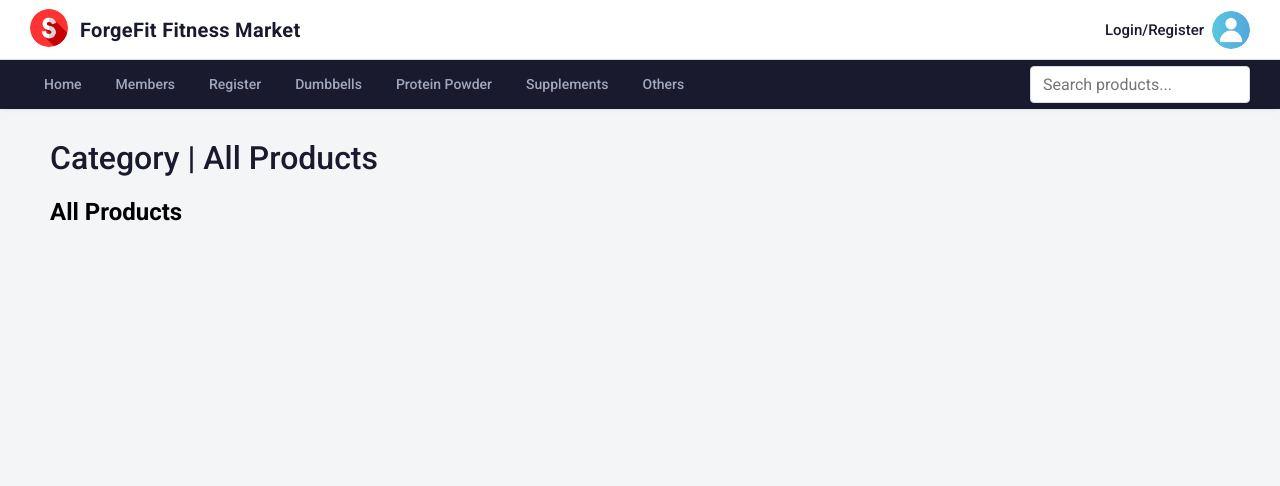
After one commit to NextSemIsMySem/bmit2013-assignment, a PHP site: page /app/category.php in a window 1280 px wide. The commit adds this page. Shown: the top 486 px of the page. Run offline with PHP 8.4, Linux system fonts and the light colour scheme; data that the repository does not hold is empty; a stand-in replaces the project's code that opens the database connection.

Commit message:
Updates upon product details, and product page

```diff
--- a/app/_head.php
+++ b/app/_head.php
@@ -15,7 +15,7 @@
             <a href="/">
                 <img class="faker" src="/images/sport.png" alt="Logo">
             </a>
-            <h1 class="demotitle">Shopping Center Demo</h1>
+            <h1 class="demotitle">ForgeFit Fitness Market</h1>
             <a href="/" class="profile-link">
                 <h1 class="heading">Profile</h1>
                 <img class="profile-icon" src="/images/profile.png" alt="Profile">
@@ -30,6 +30,13 @@
         <!-- TODO Phase 2: only show Register when logged out (replace with a login link when logged in) -->
         <a href="/page/member/register.php">Register</a>
         <!-- Further module nav links are added here per phase (e.g. Product, Cart) -->
+        <a href="/page/category.php?category=dumbbells">Dumbbells</a>
+        <a href="/page/category.php?category=protein_powder">Protein Powder</a>
+        <a href="/page/category.php?category=supplements">Supplements</a>
+        <a href="/page/category.php?category=other">Others</a>
+        <form class="search-bar" action="" method="get">
+            <input type="search" name="search" placeholder="Search products..." aria-label="Search products">
+        </form>
     </nav>
 
     <div id="info"><?= temp('info') ?></div>
--- /dev/null
+++ b/app/category.php
@@ -0,0 +1,46 @@
+<?php
+require '_base.php';
+
+$cat = $_GET['category'] ?? 'all';
+$categories = [
+    'dumbbells' => ['label' => 'Dumbbell', 'ids' => [1]],
+    'protein_powder' => ['label' => 'Protein Powder', 'ids' => [2]],
+    'supplements' => ['label' => 'Supplements', 'ids' => [3]],
+    'other' => ['label' => 'Others', 'ids' => [4, 5]],
+];
+
+if ($cat === 'all') {
+    $stmt = $_db->query(
+        'SELECT product_name AS name, price FROM product ORDER BY product_name'
+    );
+    $label = 'All Products';
+} elseif (isset($categories[$cat])) {
+    $category = $categories[$cat];
+    $placeholders = implode(',', array_fill(0, count($category['ids']), '?'));
+    $stmt = $_db->prepare(
+        "SELECT product_name AS name, price FROM product WHERE category_id IN ($placeholders) ORDER BY product_name"
+    );
+    $stmt->execute($category['ids']);
+    $label = $category['label'];
+} else {
+    $cat = 'all';
+    $label = 'All Products';
+    $stmt = $_db->query(
+        'SELECT product_name AS name, price FROM product ORDER BY product_name'
+    );
+}
+
+$products = $stmt->fetchAll();
+
+$_title = 'Category | ' . $label;
+include '_head.php';
+?>
+
+<h2><?= htmlspecialchars($label) ?></h2>
+<ul>
+    <?php foreach ($products as $product): ?>
+        <li><?= htmlspecialchars($product->name) ?> - <?= htmlspecialchars($product->price) ?></li>
+    <?php endforeach; ?>
+</ul>
+
+<?php include '_foot.php';
--- a/app/css/app.css
+++ b/app/css/app.css
@@ -48,7 +48,7 @@ nav {
     background: #1a1a2e;
     display: flex;
     align-items: center;
-    justify-content: center;
+    justify-content: flex-start;
     box-sizing: border-box;
     padding: 6px 30px;
     gap: 6px;
@@ -77,6 +77,19 @@ nav a.active {
     background: #16213e;
     color: #ffffff;
     border-bottom-color: #e74c3c;
+}
+
+.search-bar {
+    margin-left: auto;
+}
+
+.search-bar input {
+    width: 220px;
+    padding: 8px 12px;
+    border: 1px solid #d7dbe5;
+    border-radius: 4px;
+    color: #1a1a2e;
+    background: #ffffff;
 }
 
 main {
```
Also changed, not shown: app/index.php (+20 -2 lines).
